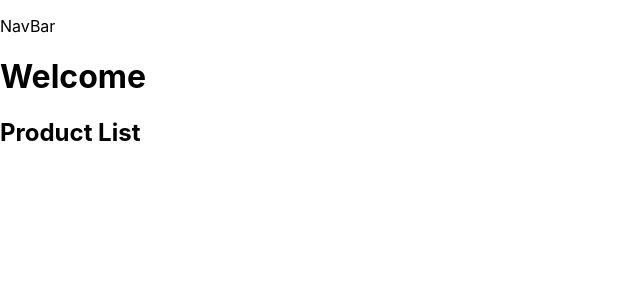
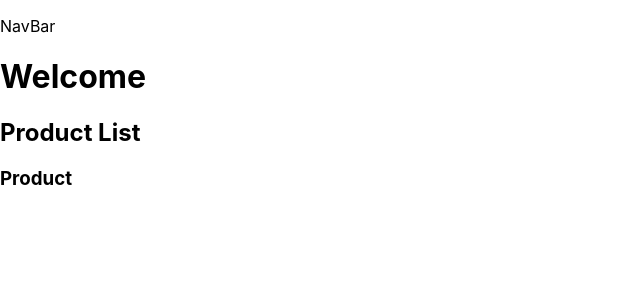
Before and after one commit to stephaniehansen/react-store-app, a React (Create React App) app: page / in a window 1280 px wide. Shown: the top 300 px of the page, without its empty margins (0-640 px from the left). Built offline with nearby package versions, Linux system fonts and the light colour scheme.

Commit message:
feat: add product component

```diff
--- a/src/components/ProductList/ProductList.jsx
+++ b/src/components/ProductList/ProductList.jsx
@@ -1,11 +1,13 @@
 import React, { Component } from 'react';
+import Product from "../Product"
 
-class ProductList extends Component {
+export default class ProductList extends Component {
   render() {
     return (
-      <h2>Product List</h2>
+      <>
+        <h2>Product List</h2>
+        <Product />
+      </>
     );
   }
 }
-
-export default ProductList;
```
